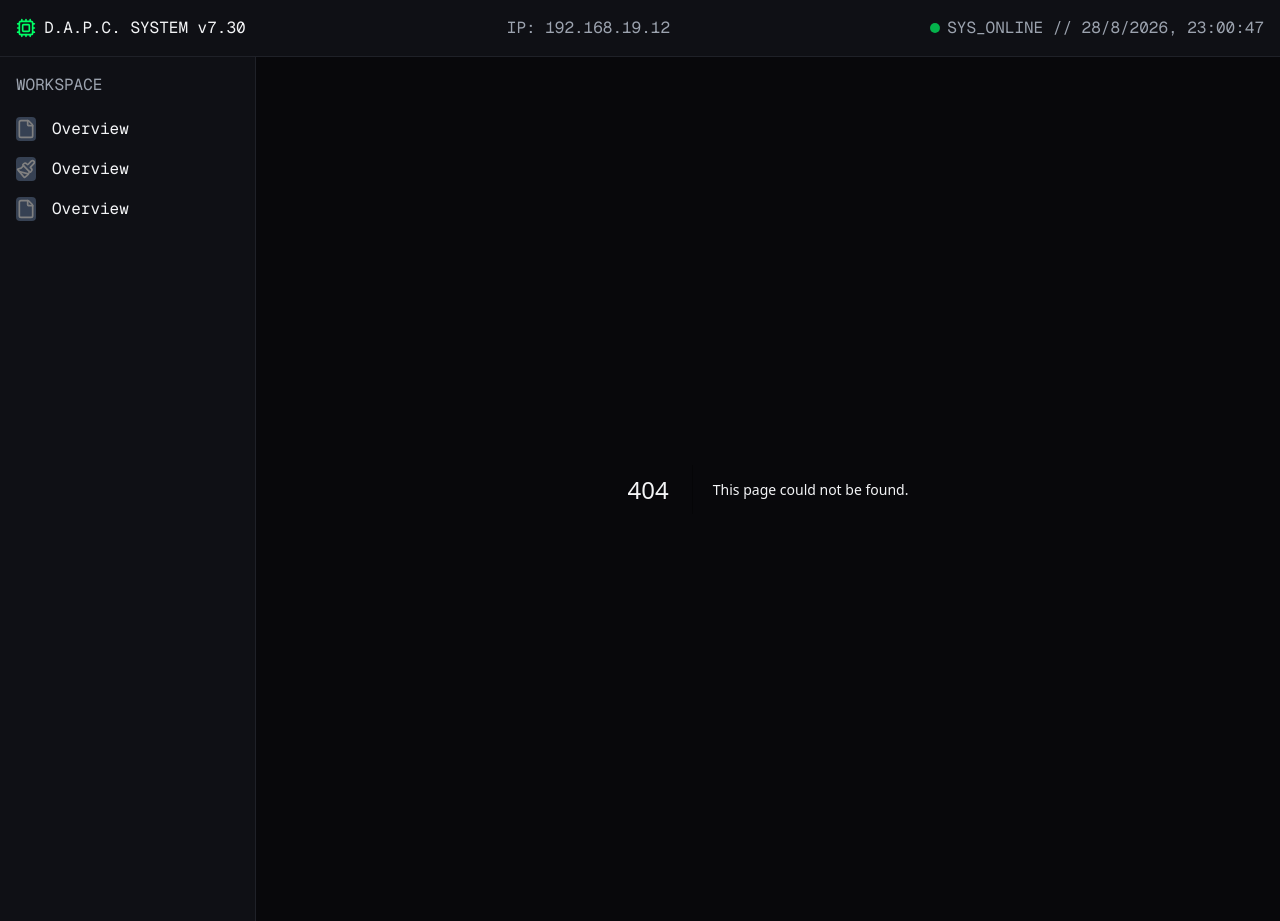
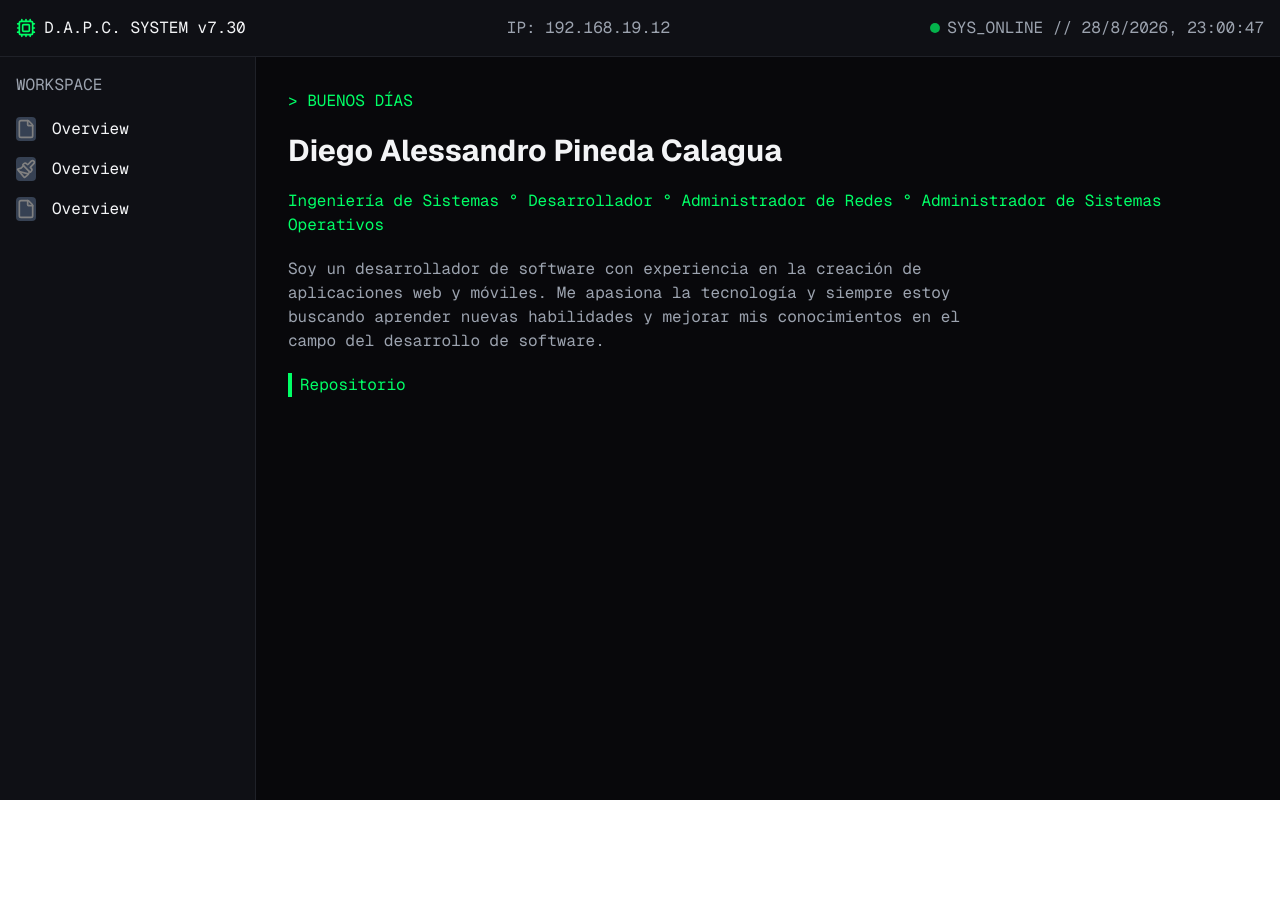
Before and after one commit to zentoo31/portfolio, a Next.js app: page /overview in a window 1280 px wide. Before the commit this address had no page. After the commit the page ends 800 px from the top, so only its background shows below. Built offline with nearby package versions, Linux system fonts and the light colour scheme.

Commit message:
Add OverviewPage component with animation effects

```diff
--- /dev/null
+++ b/src/app/(pages)/overview/page.tsx
@@ -0,0 +1,21 @@
+"use client"
+import { motion } from "motion/react";
+
+export default function OverviewPage() {
+  return (
+    <motion.div
+      initial={{ opacity: 0 }}
+      animate={{ opacity: 1 }}
+      transition={{ duration: 0.5 }}
+      className="space-y-4 font-mono gap-1 flex flex-col">
+      <span className="text-text-green">&gt; BUENOS DÍAS</span>
+      <h1 className="text-3xl text-text-def font-sans font-bold">Diego Alessandro Pineda Calagua</h1>
+      <span className="text-text-green">Ingeniería de Sistemas ° Desarrollador ° Administrador de Redes ° Administrador de Sistemas Operativos</span>
+      <p className="max-w-2xl text-text-description">
+        Soy un desarrollador de software con experiencia en la creación de aplicaciones web y móviles. Me apasiona la tecnología y siempre estoy buscando aprender nuevas habilidades y mejorar mis conocimientos en el campo del desarrollo de software.
+      </p>
+      <span className="text-text-green border-l-4 pl-2">Repositorio</span>
+
+    </motion.div>
+  );
+}
```
